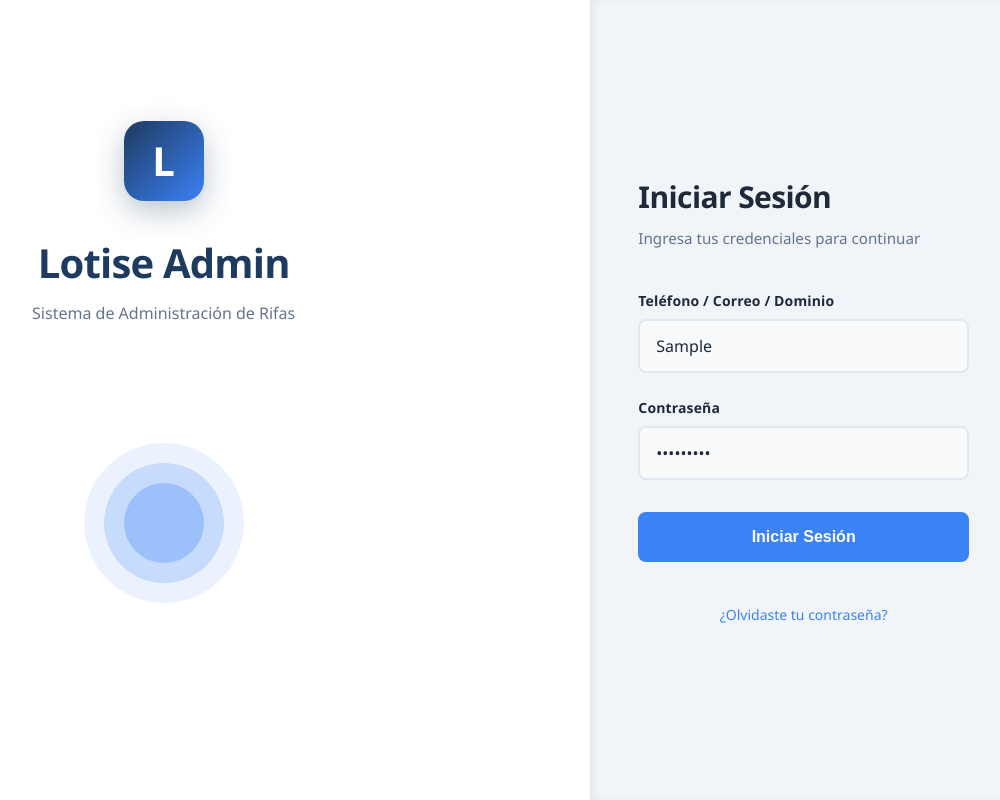
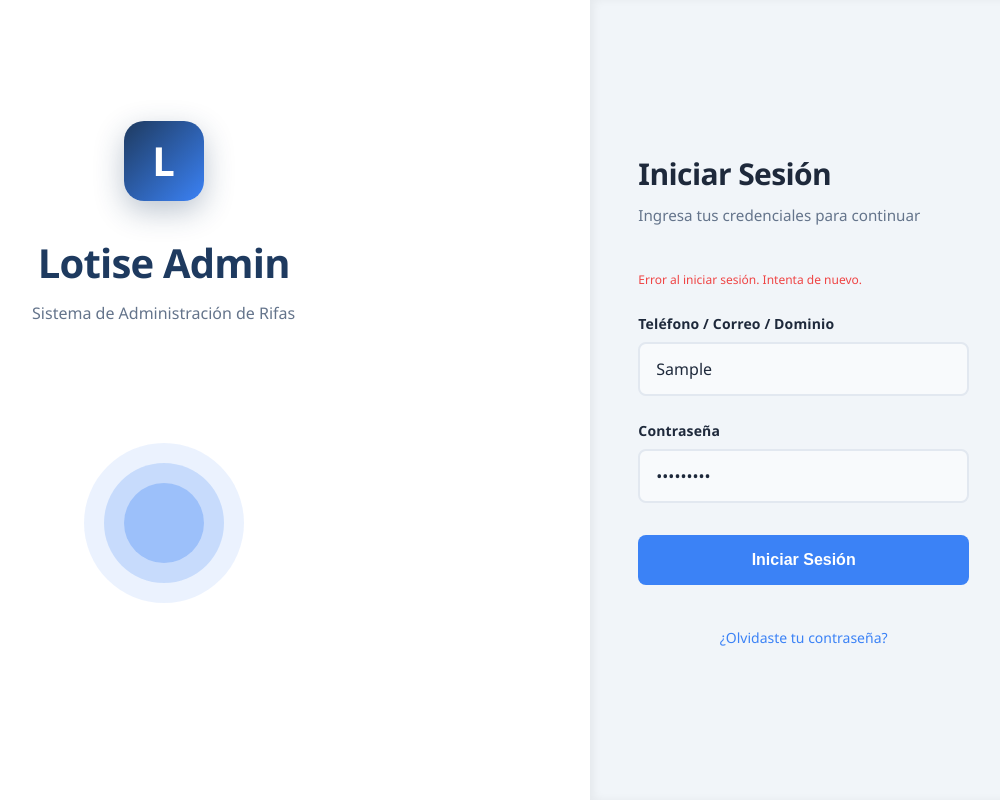
Before and after one commit to admin-lotise/lotise-admin, an Angular app: page /login in a window 1280 px wide. Both pictures are taken after typing "Sample", "Sample123" into the empty fields and a click on the button "Iniciar Sesión". Shown: the whole page, without its empty margins (263-1263 px from the left). Built offline with nearby package versions, Linux system fonts and the light colour scheme; no server answers.

Commit message:
style: add error message handling to login form for improved user feedback

```diff
--- a/src/app/shared/components/layouts/login-layout/login-layout.component.html
+++ b/src/app/shared/components/layouts/login-layout/login-layout.component.html
@@ -25,6 +25,9 @@
       </div>
 
       <form [formGroup]="loginForm" (ngSubmit)="onSubmit()" class="login-form">
+            @if (errorMessage) {
+              <div class="error-message form-error">{{ errorMessage }}</div>
+            }
       <div class="form-group">
         <label for="identifier" class="form-label">
           Teléfono / Correo / Dominio
--- a/src/app/shared/components/layouts/login-layout/login-layout.component.ts
+++ b/src/app/shared/components/layouts/login-layout/login-layout.component.ts
@@ -14,6 +14,7 @@ import { AuthService } from '../../../../core/auth/auth.service';
 export class LoginLayoutComponent {
   loginForm: FormGroup;
   isLoading = false;
+  errorMessage: string | null = null;
 
   private auth = inject(AuthService);
   private router = inject(Router);
@@ -26,6 +27,7 @@ export class LoginLayoutComponent {
   }
 
   onSubmit(): void {
+    this.errorMessage = null;
     if (this.loginForm.valid) {
       this.isLoading = true;
       const { identifier, password } = this.loginForm.value;
@@ -36,7 +38,11 @@ export class LoginLayoutComponent {
         },
         error: err => {
           this.isLoading = false;
-          // Aquí puedes mostrar un mensaje de error en el formulario
+          if (err?.error?.message) {
+            this.errorMessage = `Error al iniciar sesión: ${err.error.message}`;
+          } else {
+            this.errorMessage = 'Error al iniciar sesión. Intenta de nuevo.';
+          }
         }
       });
     } else {
```
